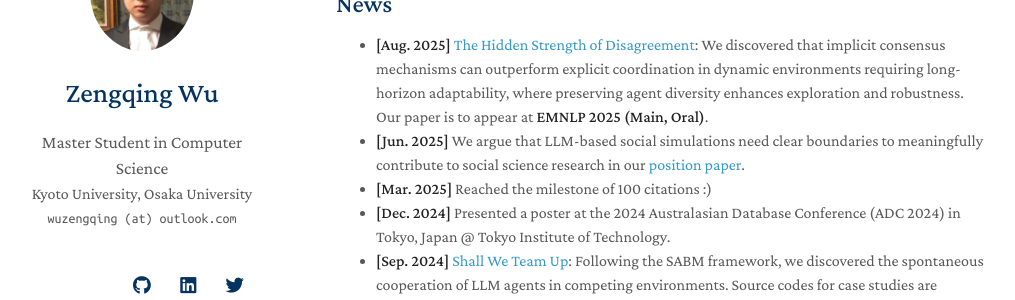
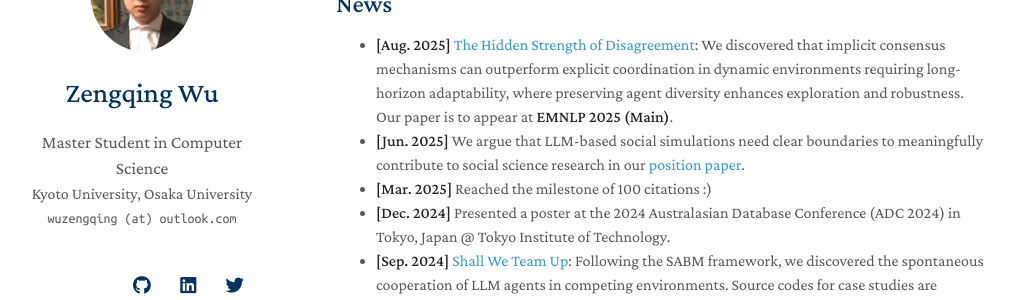
Before and after one commit to wuzengqing001225/wuzengqing001225.github.io, a Jekyll site: the page built from index.md, in a window 1280 px wide and 900 px high, scrolled down 309 px. Shown: the part 152-452 px from the top of the window, without its empty margins (134-1149 px from the left). Built offline with Jekyll 4.4.1, drawn with Linux system fonts in a browser that asks for light colours; nearby versions of some CDN libraries; a style sheet for code colours, icons or effects is not loaded; our own code applies the rules of GitHub Pages for plain Markdown files.

Commit message:
Update index.md

```diff
--- a/index.md
+++ b/index.md
@@ -18,7 +18,7 @@
 
 ## News
 
-- **[Aug. 2025]** [The Hidden Strength of Disagreement](https://arxiv.org/abs/2502.16565): We discovered that implicit consensus mechanisms can outperform explicit coordination in dynamic environments requiring long-horizon adaptability, where preserving agent diversity enhances exploration and robustness. Our paper is to appear at **EMNLP 2025 (Main, Oral)**.
+- **[Aug. 2025]** [The Hidden Strength of Disagreement](https://arxiv.org/abs/2502.16565): We discovered that implicit consensus mechanisms can outperform explicit coordination in dynamic environments requiring long-horizon adaptability, where preserving agent diversity enhances exploration and robustness. Our paper is to appear at **EMNLP 2025 (Main)**.
 - **[Jun. 2025]** We argue that LLM-based social simulations need clear boundaries to meaningfully contribute to social science research in our [position paper](https://arxiv.org/abs/2506.19806).
 - **[Mar. 2025]** Reached the milestone of 100 citations :)
 - **[Dec. 2024]** Presented a poster at the 2024 Australasian Database Conference (ADC 2024) in Tokyo, Japan @ Tokyo Institute of Technology.
```
